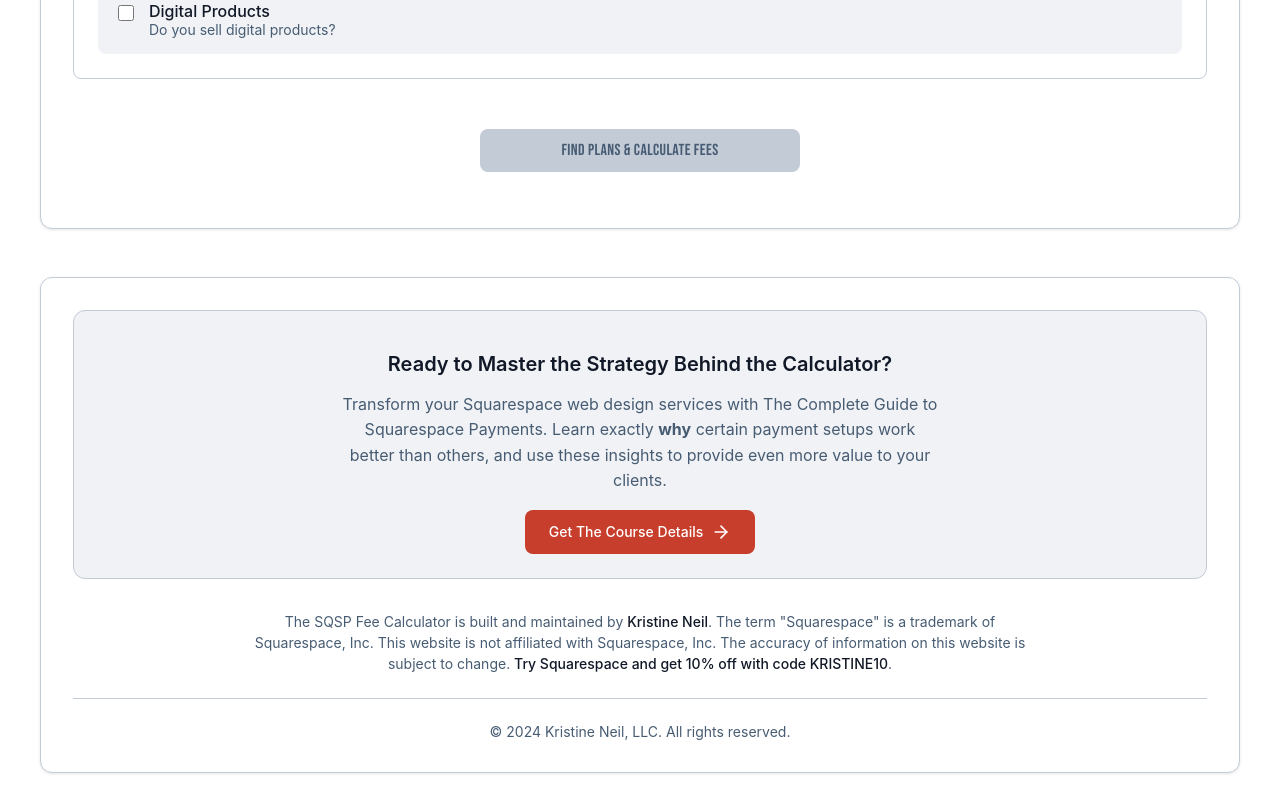
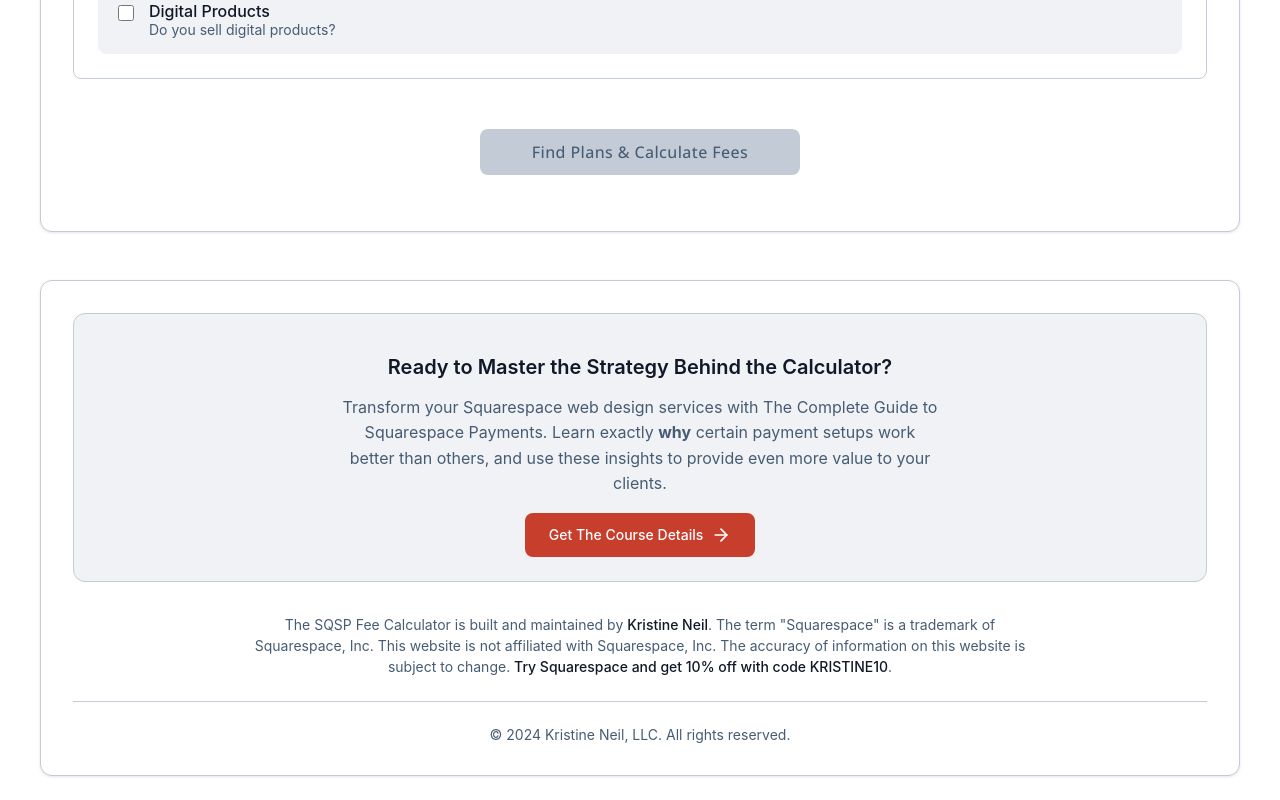
Before and after one commit to KristineNeilStudio/squarespace-calculator-beta, a React (Vite) app: page / in a window 1280 px wide. Shown: the part 875-1675 px from the top of the page. Built offline with nearby package versions, Linux system fonts and the light colour scheme.

Commit message:
Font Updates

```diff
--- a/src/constants/fonts.js
+++ b/src/constants/fonts.js
@@ -1,7 +1,7 @@
 export const fonts = {
   // Font Families
   families: {
-    display: '"Bebas Neue", system-ui, sans-serif',
+    display: '"Open Sans", system-ui, sans-serif',
     body: '"Open Sans", system-ui, sans-serif',
     mono: "ui-monospace, SFMono-Regular, Menlo, Monaco, Consolas, monospace",
   },
@@ -18,13 +18,13 @@
   styles: {
     // Headers
     pageTitle: {
-      family: '"Bebas Neue", system-ui, sans-serif',
+      family: '"Open Sans", system-ui, sans-serif',
       size: "24px",
       weight: "400",
       letterSpacing: "0.025em",
     },
     sectionTitle: {
-      family: '"Bebas Neue", system-ui, sans-serif',
+      family: '"Open Sans", system-ui, sans-serif',
       size: "18px",
       weight: "400",
       letterSpacing: "0.025em",
@@ -53,7 +53,7 @@
 
     // Interactive Elements
     button: {
-      family: '"Bebas Neue", system-ui, sans-serif',
+      family: '"Open Sans", system-ui, sans-serif',
       size: "16px",
       weight: "400",
       letterSpacing: "0.05em",
```
